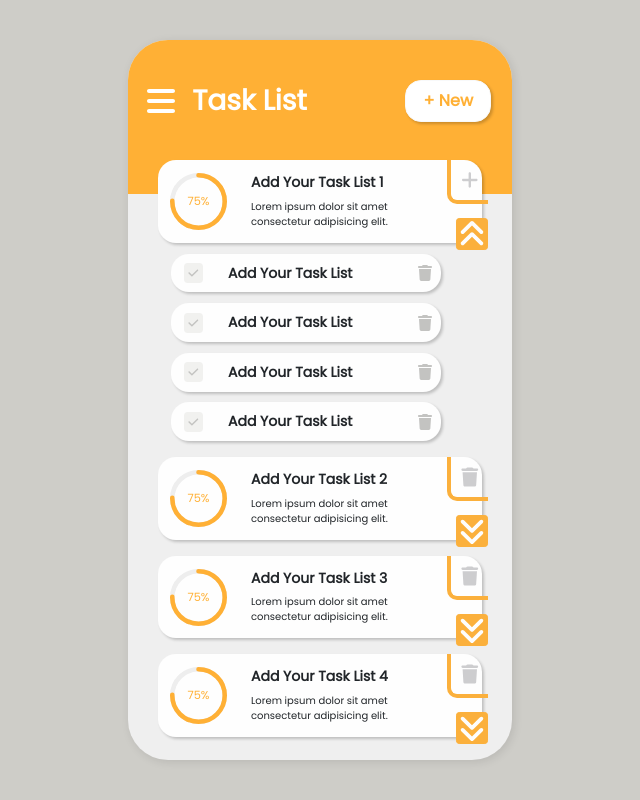
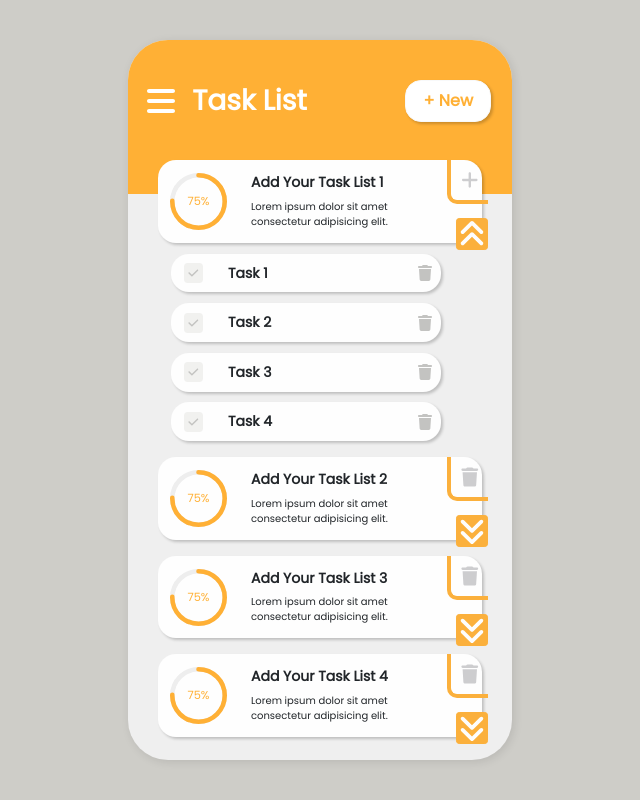
Before and after one commit to isgb/todolistfronted, a React (Vite) app: page / in a window 1280 px wide. Both pictures are taken after a click on the icon 791 px from the left and 234 px from the top of the page. Shown: the whole page, without its empty margins (320-960 px from the left). Built offline with nearby package versions, Linux system fonts and the light colour scheme.

Commit message:
checkbox task

```diff
--- a/src/components/CardsList/CardTasks/TaskItem/TaskItem.jsx
+++ b/src/components/CardsList/CardTasks/TaskItem/TaskItem.jsx
@@ -4,8 +4,9 @@ import { FontAwesomeIcon } from "@fortawesome/react-fontawesome";
 import { faCheck, faTrash } from "@fortawesome/free-solid-svg-icons";
 import { useHandleIcons } from "../../../../hooks/useHandleIcons";
 
-export const TaskItem = () => {
+export const TaskItem = ({task}) => {
 
+  const {description} = task;
   const { iconCheck, handleCheckChange } = useHandleIcons();
 
   return (
@@ -20,7 +21,7 @@ export const TaskItem = () => {
 
       <div className="col-8 description-task">
         <h4 className={iconCheck ? 'text-decoration-line-through' : ''}>
-          Add Your Task List
+          {description || 'Add an description'}
         </h4>
       </div>
 
```
